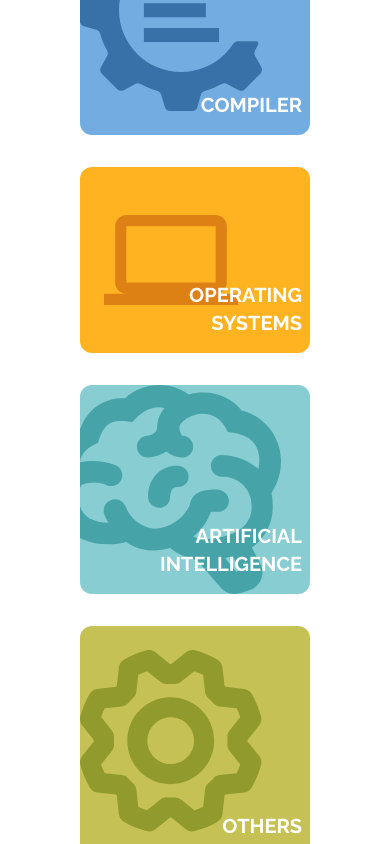
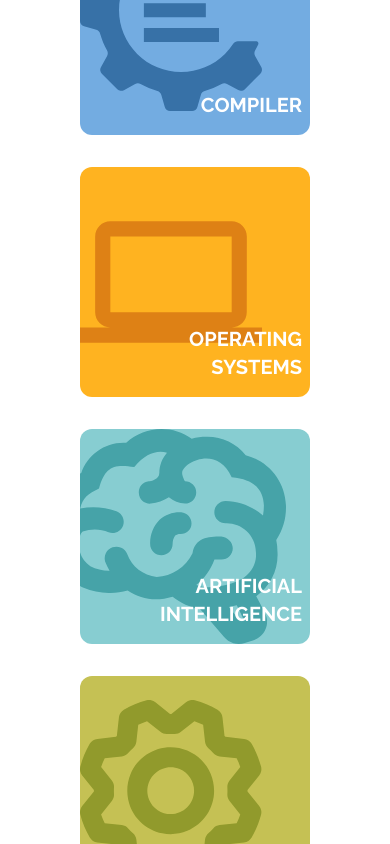
Before and after one commit to acm-ucr/senior-design-website, a Next.js app: page / in a window 390 px wide. Shown: the part 1874-2718 px from the top of the page. Built offline with nearby package versions, Linux system fonts and the light colour scheme.

Commit message:
changed svg size, it capped the maximum size of the image below the needed size

```diff
--- a/src/components/landing/ProjectType.jsx
+++ b/src/components/landing/ProjectType.jsx
@@ -82,12 +82,15 @@ const ProjectTypes = () => {
               GAME
             </p>
           </Link>
+
           <Link
             href="/projects"
             className="bg-projects-compiler-100 rounded-xl relative overflow-hidden flex p-4"
           >
             <Image
-              src={compilerlogo}
+              src={compilerlogo.src}
+              width={225}
+              height={225}
               alt="compilerlogo"
               className="-ml-6 md:-ml-8"
             />
@@ -98,9 +101,15 @@ const ProjectTypes = () => {
 
           <Link
             href="/projects"
-            className="bg-projects-operating-100 rounded-xl relative overflow-hidden flex p-12"
+            className="bg-projects-operating-100 rounded-xl relative overflow-hidden flex p-4"
           >
-            <Image src={oslogo} alt="oslogo" className="-ml-6 md:-ml-8" />
+            <Image
+              src={oslogo.src}
+              width={300}
+              height={200}
+              alt="oslogo"
+              className="-ml-6 md:-ml-14"
+            />
 
             <p className="text-white text-xl font-bold text-right mr-2 absolute inset-x-0 bottom-0">
               OPERATING
@@ -115,7 +124,7 @@ const ProjectTypes = () => {
           >
             <Image
               src={ailogo.src}
-              width={225}
+              width={275}
               height={225}
               alt="ailogo"
               className="-ml-6 md:-ml-8"
```
Also changed, not shown: public/svg/operating-systems.svg.
